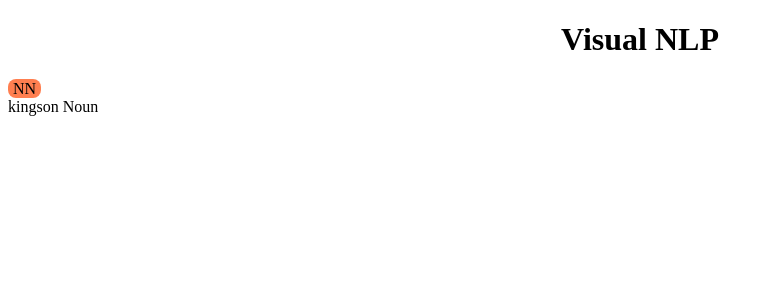
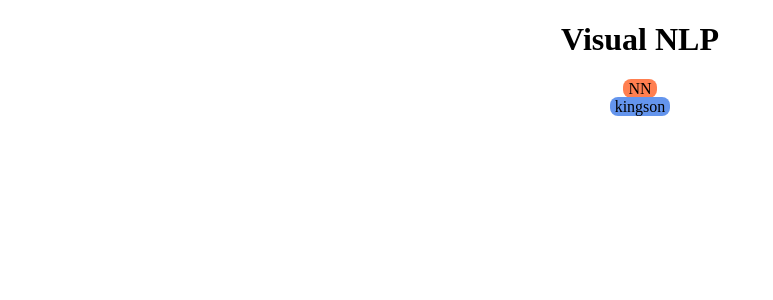
Before and after one commit to lkq/visual-nlp, an Angular app in the folder ui/: page / in a window 1280 px wide. Shown: the top 300 px of the page, without its empty margins (0-773 px from the left). Built offline with nearby package versions, Linux system fonts and the light colour scheme.

Commit message:
make it center aligned

```diff
--- a/ui/src/app/pos-tag/pos-tag.component.css
+++ b/ui/src/app/pos-tag/pos-tag.component.css
@@ -1,7 +1,18 @@
-.tag {
+.pos-component {
+  text-align: center;
+}
+
+.pos-tag {
   background-color: coral;
   border-radius: 8px;
   padding: 1px;
   padding-left: 5px;
   padding-right: 5px;
 }
+.pos-token {
+  background-color: cornflowerblue;
+  border-radius: 8px;
+  padding: 1px;
+  padding-left: 5px;
+  padding-right: 5px;
+}
--- a/ui/src/app/pos-tag/pos-tag.component.html
+++ b/ui/src/app/pos-tag/pos-tag.component.html
@@ -1,4 +1,6 @@
-<div>
-  <label class="tag">{{pos.tag}}</label>
-    <div>{{pos.token}}  {{pos.tagName}}</div>
+<div class="pos-component">
+  <label class="pos-tag">{{pos.tag}}</label>
+  <div>
+    <label class="pos-token">{{pos.token}}</label>
+  </div>
 </div>
```
